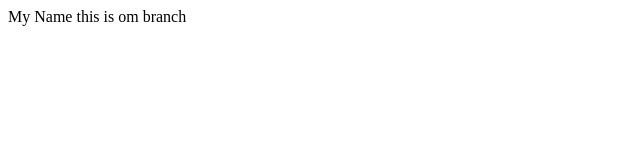
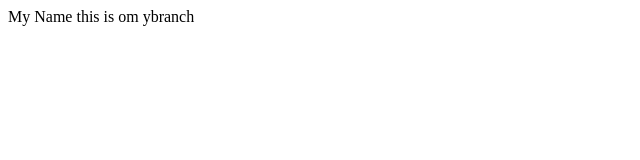
Before and after one commit to omhardaha/git-demo, a plain HTML site: page index.html in a window 1280 px wide. Shown: the full height of the page, 0-640 px from the left. Drawn offline with Linux system fonts and the light colour scheme.

Commit message:
Update index.html

```diff
--- a/index.html
+++ b/index.html
@@ -1 +1 @@
-<div>My Name this is om branch </div>
+<div>My Name this is om ybranch </div>
```
